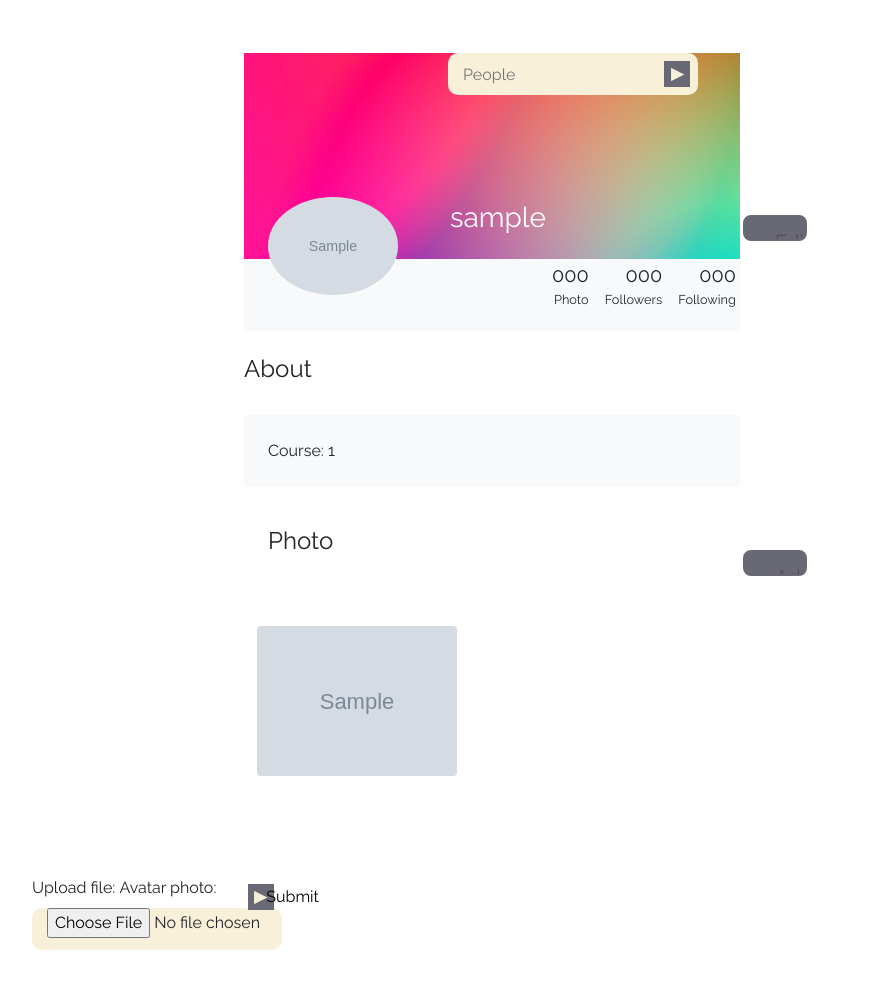
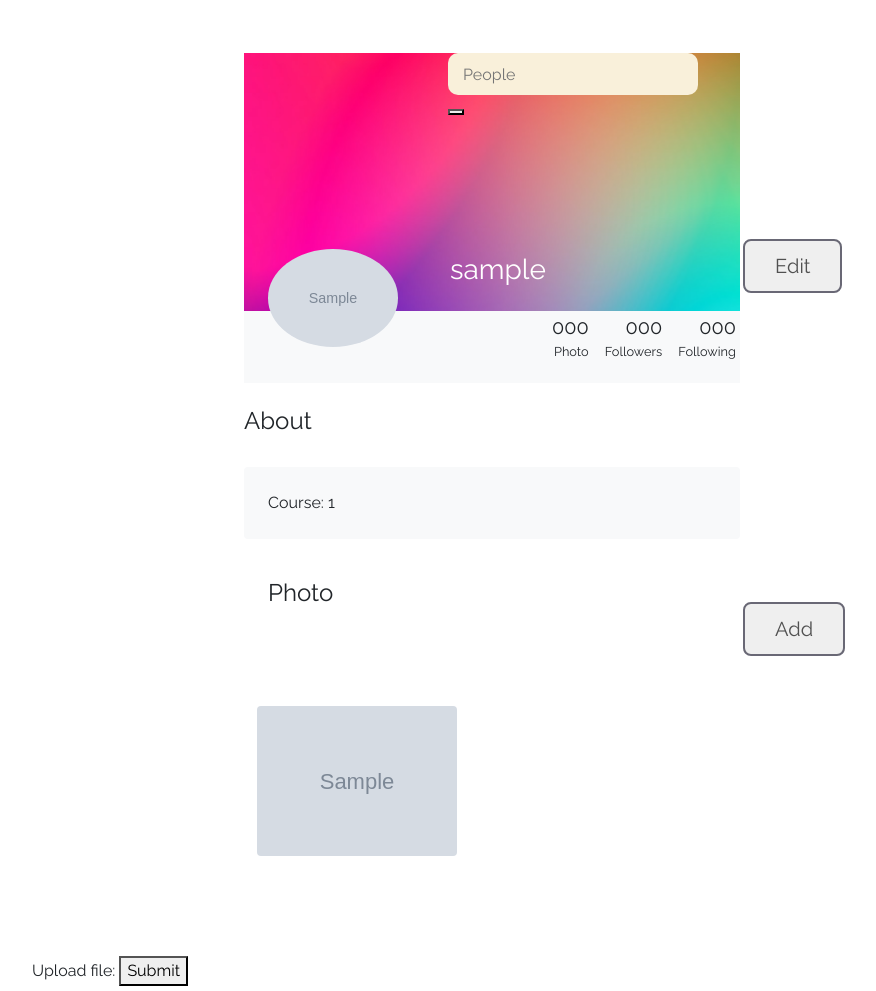
Before and after one commit to c-ads/c-ads, a Django app: template saprgramapp/templates/userpage/user_page.html in a window 1280 px wide. Shown: the part 111-1102 px from the top of the page, without its empty margins (148-1024 px from the left). Before the commit the page ends 1061 px from the top, so only its background shows below. Run offline with Django 3.2, Linux system fonts and the light colour scheme; tables that the repository leaves empty hold one stand-in row (values such as "Sample post"); the template is opened without the code that fills it: values that come from a table or form of the project are taken from there, most other values are stand-ins (such as "Sample title", 1, 10 or a date in 2020); grey boxes marked "Sample" are stand-in pictures; some libraries are stand-ins or nearby versions.

Commit message:
forms work!

```diff
--- a/saprgramapp/forms.py
+++ /dev/null
@@ -1,57 +0,0 @@
-from django.forms import ModelForm, TextInput, FileInput
-
-from authentication.models import User
-
-
-class RegistrationForm(ModelForm):
-    class Meta:
-        model = User
-        fields = ['username', 'password', 'email']
-        widgets = {
-            'username': TextInput(attrs={
-                'id': 'username',
-                'type': 'username',
-                'placeholder': 'Enter username'
-            }),
-            'password': TextInput(attrs={
-                'id': 'password',
-                'type': 'password',
-                'placeholder': 'Enter password'
-            }),
-            'email': TextInput(attrs={
-                'id': 'email',
-                'type': 'email',
-                'placeholder': 'Enter email'
-            })
-        }
-
-
-class LoginForm(ModelForm):
-    class Meta:
-        model = User
-        fields = ['email', 'password']
-        widgets = {
-            'email': TextInput(attrs={
-                'id': 'email',
-                'type': 'email',
-                'placeholder': 'Enter email'
-            }),
-            'password': TextInput(attrs={
-                'id': 'password',
-                'type': 'password',
-                'placeholder': 'Enter password'
-            })
-        }
-
-
-class ImageLoadForm(ModelForm):
-    class Meta:
-        model = User
-        fields = ['avatar_photo']
-        widgets = {
-            'avatar_photo': FileInput(attrs={
-                'id': 'avatar',
-                'type': 'file',
-                'placeholder': 'Upload photo'
-            })
-        }
--- a/saprgramapp/models.py
+++ b/saprgramapp/models.py
@@ -2,8 +2,12 @@
 from authentication.models import User
 
 
+def user_directory_path(instance, filename):
+    return 'photos/publications/{0}'.format(instance.user.username)
+
+
 class Publication(models.Model):
-    user_photo = models.ImageField(upload_to='photos/publications')  # Photo
+    user_photo = models.ImageField(upload_to=user_directory_path)  # Photo
     data = models.TextField(blank=True)  # Description under the photo
     date = models.DateTimeField(auto_now_add=True)  # Date of creation
     user = models.ForeignKey(User, on_delete=models.PROTECT, null=True, blank=True, default=None)
--- a/saprgramapp/templates/base.html
+++ b/saprgramapp/templates/base.html
@@ -2,6 +2,9 @@
 <html lang="en">
 <link rel="preconnect" href="https://fonts.googleapis.com">
 <link rel="preconnect" href="https://fonts.gstatic.com" crossorigin>
+<script src="https://ajax.googleapis.com/ajax/libs/jquery/3.5.1/jquery.min.js"></script>
+
+<script src="https://cdnjs.cloudflare.com/ajax/libs/fancybox/3.5.7/jquery.fancybox.min.js"></script>
 <link href="https://fonts.googleapis.com/css2?family=Raleway:wght@400;600;700&display=swap" rel="stylesheet">
 <script lang="JavaScript" type="text/javascript" src="https://ajax.googleapis.com/ajax/libs/jquery/3.5.1/jquery.min.js"></script>
 <head>
--- a/saprgramapp/templates/userpage/user_page.html
+++ b/saprgramapp/templates/userpage/user_page.html
@@ -70,7 +70,11 @@
                 <button class="shine-button2">Add</button>
                 <div class="row">
                     {% for item in user_posts%}
-                        <div class="col-lg-6 pl-lg-1 mb-2"><img src="{{ item.user_photo.url }}" width="200px" heigth="300px" alt="" class="img-fluid rounded shadow-sm"></div>
+                        <div class="col-lg-6 pl-lg-1 mb-2" >
+                            <a href="{{ item.user_photo.url }}" class="fancybox" data-fancybox="gallery1">
+                                <img src="{{ item.user_photo.url }}" width="200px" heigth="300px" alt="" class="img-fluid rounded shadow-sm">
+                            </a>
+                        </div>
                     {% endfor%}
                 </div>
 
--- a/static/css/styles.css
+++ b/static/css/styles.css
@@ -116,7 +116,7 @@
     left: 180px;
     margin-top: 20px;
 }
-input, button {
+input {
     border: none;
     outline: none;
     border-radius: 10px;
@@ -127,22 +127,7 @@
     background: #F9F0DA;
     padding-left: 15px;
 }
-button {
-    height: 26px;
-    width: 26px;
-    position: absolute;
-    top: 8px;
-    right: 8px;
-    background: #696875;
-    cursor: pointer;
-}
-button:before {
-    content: "\25b6";
-    font-family:'Raleway', sans-serif;
-    color: #F9F0DA;
 
-    font-weight: bold;
-}
 
 .shine-button {
     text-decoration: none;
```
Also changed, not shown: saprgramapp/views.py (+9 -8 lines), 1 other file.
